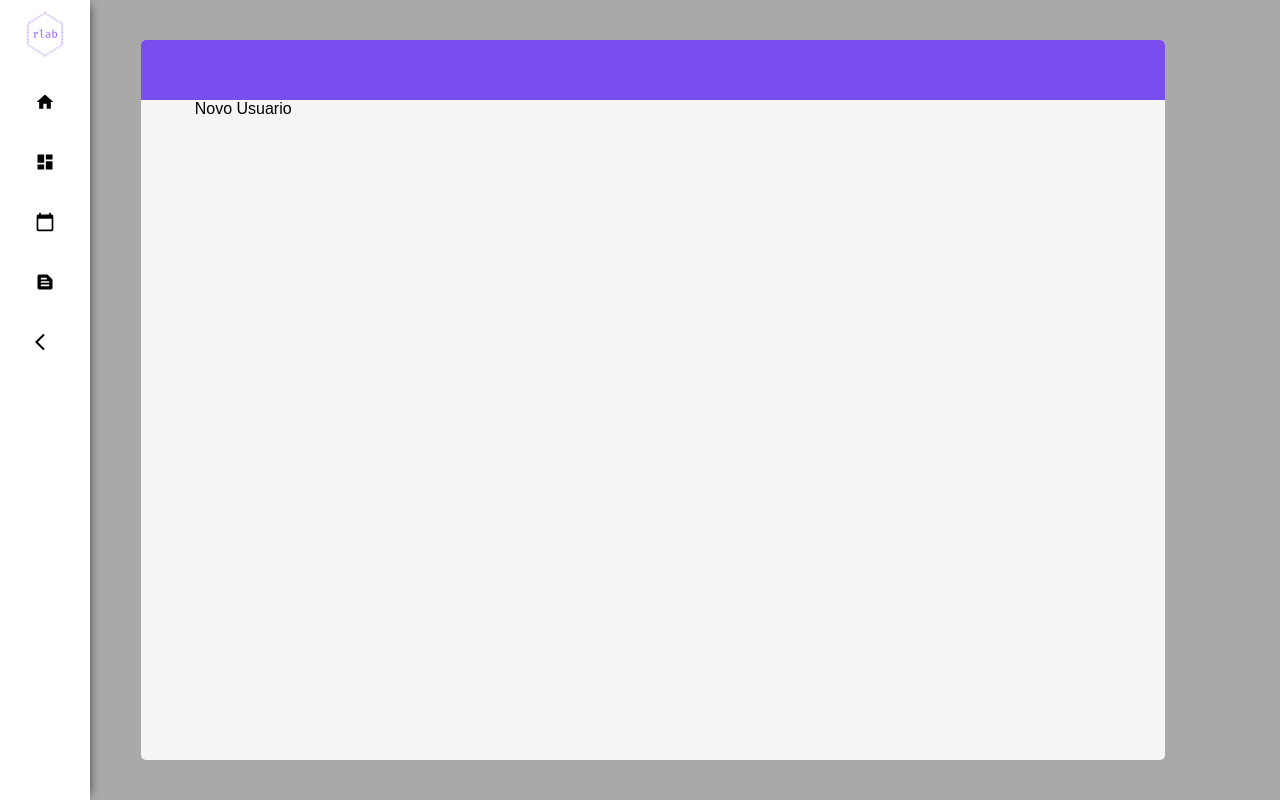
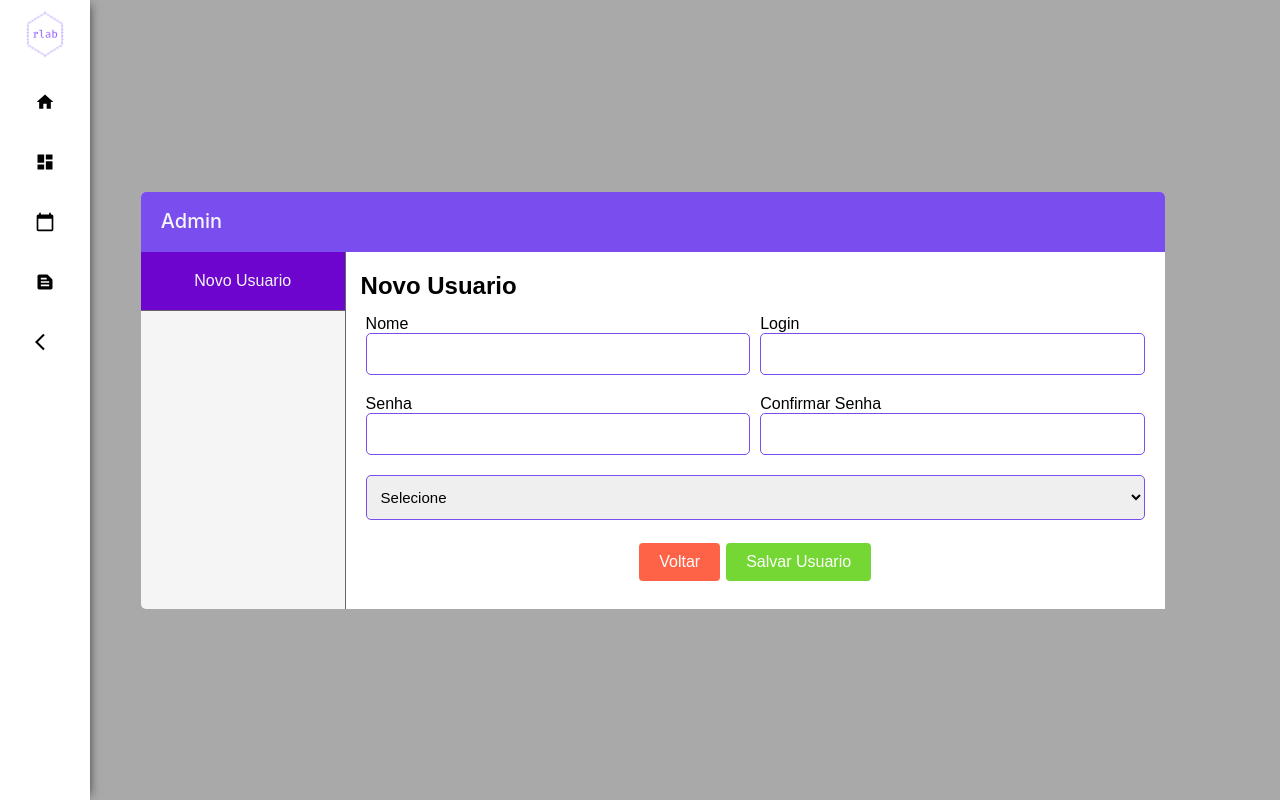
Before and after one commit to furtado3g/tcc-unicesumar, a React (Create React App) app in the folder web/reserva-laboratorio/: page /admin in a window 1280 px wide. Built offline with nearby package versions, Linux system fonts and the light colour scheme; no server answers; the HTML template or start-up script is replaced by a standard one.

Commit message:
admin form to new User

```diff
--- a/web/reserva-laboratorio/src/pages/admin/index.tsx
+++ b/web/reserva-laboratorio/src/pages/admin/index.tsx
@@ -1,9 +1,14 @@
 import React, { useState } from 'react'
+import { Link } from "react-router-dom";
 import Sidebar from '../../components/sidebar'
 import './styles.css'
 function Admin(){
 
+    const [loggedUsername, loggedUsernameState] = useState('')
+    const [name, nameState] = useState('')
     const [username, usernameState] = useState('')
+    const [password, passwordState] = useState('')
+    const [redundacy, redundacyState] = useState('')
 
     async function handleWithPageLoad(){
         const requestData = {
@@ -16,14 +21,17 @@ function Admin(){
                 },
             }
         }
-        const request = await fetch(requestData.url,requestData.options)
-        if(request.status === 200) {
-            const response = await request.json()
-            const { name } = response
-            usernameState(name)
-        }else{
-            usernameState('Administrador')
-        }
+        await fetch(requestData.url,requestData.options)
+        .then(data =>{
+          return data.json()
+        })
+        .then((data:any) =>{
+            const { name } = data
+            loggedUsernameState(name)
+        })
+        .catch(e=>{
+            loggedUsernameState("Admin")
+        })
     }
 
     useState(handleWithPageLoad())
@@ -35,13 +43,92 @@ function Admin(){
                 <div className="panel">
                     <div className="panel-header">
                         <div className="panel-title">
-                            {username}
+                            {loggedUsername}
                         </div>
                     </div>
                     <div className="panel-body">
                         <div className="panel-sidebar">
                             <div className="panel-sidebar-item">
                                 Novo Usuario
+                            </div>
+                        </div>
+                        <div className="panel-content">
+                            <div className="row">
+                                <h2 className="page-name">
+                                    Novo Usuario
+                                </h2>
+                            </div>
+                            <div className="row">
+                                <div className="col-6">
+                                    <label htmlFor="name">Nome</label>
+                                    <input
+                                        type="text"
+                                        className="form-control"
+                                        id="name"
+                                        onChange={e=>nameState(e.target.value)}
+                                    />
+                                </div>
+                                <div className="col-6">
+                                    <label htmlFor="userName">Login</label>
+                                    <input
+                                        type="text"
+                                        className="form-control"
+                                        id="userName"
+                                        onChange={e=>usernameState(e.target.value)}
+                                    />
+                                </div>
+                            </div>
+                            <div className="row">
+                                <div className="col-6">
+                                    <label htmlFor="password">Senha</label>
+                                    <input
+                                        type="password"
+                                        className="form-control"
+                                        id="password"
+                                        onChange={e=>passwordState(e.target.value)}
+                                    />
+                                </div>
+                                <div className="col-6">
+                                    <label htmlFor="c_password">Confirmar Senha</label>
+                                    <input
+                                        type="password"
+                                        className="form-control"
+                                        id="c_password"
+                                        onChange={e=>redundacyState(e.target.value)}
+                                    />
+                                </div>
+                            </div>
+                            <div className="row">
+                                <div className="col-12">
+                                    <select
+                                        className="form-control"
+                                        id="userType"
+                                    >
+                                        <option value="">Selecione</option>
+                                        <option value="1">Coordenador</option>
+                                        <option value="2">Professor</option>
+                                        <option value="3">Laboratorista</option>
+                                    </select>
+                                </div>
+                            </div>
+                            <div className="row">
+                                <div className="col-12 text-center" >
+                                    <button
+                                        className="btn btn-success"
+                                    >
+                                        Salvar Usuario
+                                    </button>
+                                    <Link
+                                        to="/admin"
+                                    >
+
+                                        <button
+                                            className="btn btn-danger"
+                                        >
+                                        Voltar
+                                        </button>
+                                    </Link>
+                                </div>
                             </div>
                         </div>
                     </div>
--- a/web/reserva-laboratorio/src/pages/admin/styles.css
+++ b/web/reserva-laboratorio/src/pages/admin/styles.css
@@ -14,7 +14,7 @@
 .panel{
     grid-area: panel;
     max-width: 80%;
-    min-height: 90vh;
+    max-height: 90vh;
     background-color: whitesmoke;
     border-radius: 0.5rem;
 }
@@ -41,17 +41,94 @@
     grid-template-areas: "panel-sidebar panel-body";
     grid-template-columns: 20% 80%;
     grid-template-rows: 100%;
+    overflow-y: scroll;
 }
 
 .panel-sidebar{
-    grid-area: 'panel-sidebar';
-    min-height: 100%;
+    grid-area: panel-sidebar;
+    height: 100% !important;
+    border-right: 1px solid #666666;
 }
 
 .panel-sidebar-item{
-    height: 4rem;
+    padding: 2rem;
     display: flex;
     justify-content: center;
     align-content: center;
     font-family: sans-serif;
+    border-bottom:1px solid #666666;
+    background-color: #6d05ce;
+    color: whitesmoke;
 }
+
+.panel-content{
+    grid-area: panel-body ;
+    padding: 1rem;
+    background-color: #ffffff !important;
+}
+
+.row{
+    display: flex;
+    font-family: sans-serif;
+    margin: 1rem 0.5rem;
+}
+
+.row > .text-center{
+    display: flex;
+    flex-direction: row-reverse;
+    justify-content: center;
+    align-items: center;
+
+}
+
+.page-name{
+    align-self: center;
+}
+
+.col-6{
+    padding: 0.5rem;
+    width: 50%;
+}
+
+.col-12{
+    padding: 0.5rem;
+    width: 100%;
+}
+
+.form-control{
+    padding: 0.5rem 1rem;
+    font-family: sans-serif;
+    width: 100%;
+}
+
+select {
+    font-size: 1.5rem;
+    /* line-height: 3rem !important; */
+    height: 4.5rem;
+}
+
+.btn{
+    margin : 0.3rem;
+    text-decoration: none;
+    cursor: pointer;
+}
+
+.btn-success{
+    background-color: rgba(82, 206, 0, 0.801);
+    color: white;
+    transform: 2s;
+}
+
+.btn-success:hover{
+    opacity: 0.75;
+}
+
+.btn-danger{
+    background-color: tomato;
+    color: white;
+    transform: 2s;
+}
+
+.btn-danger:hover{
+    opacity: 0.75;
+}
```
